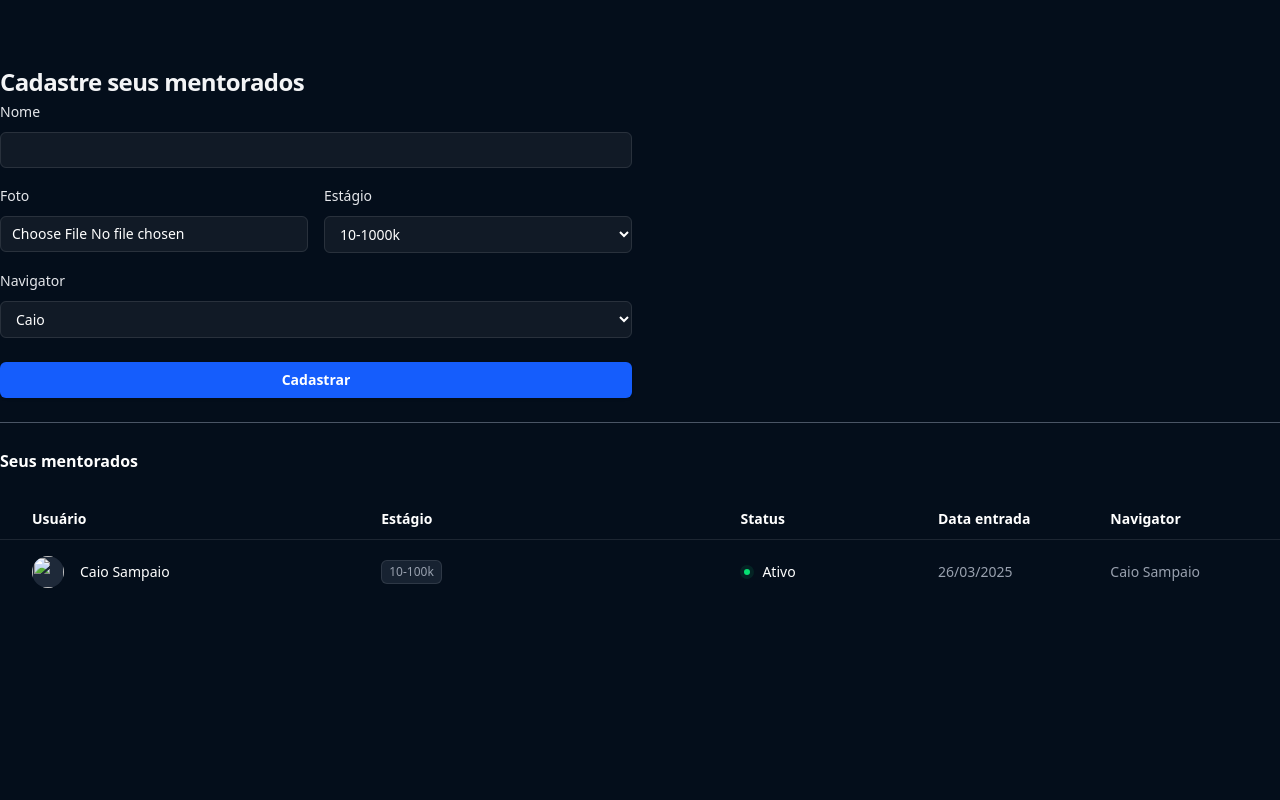
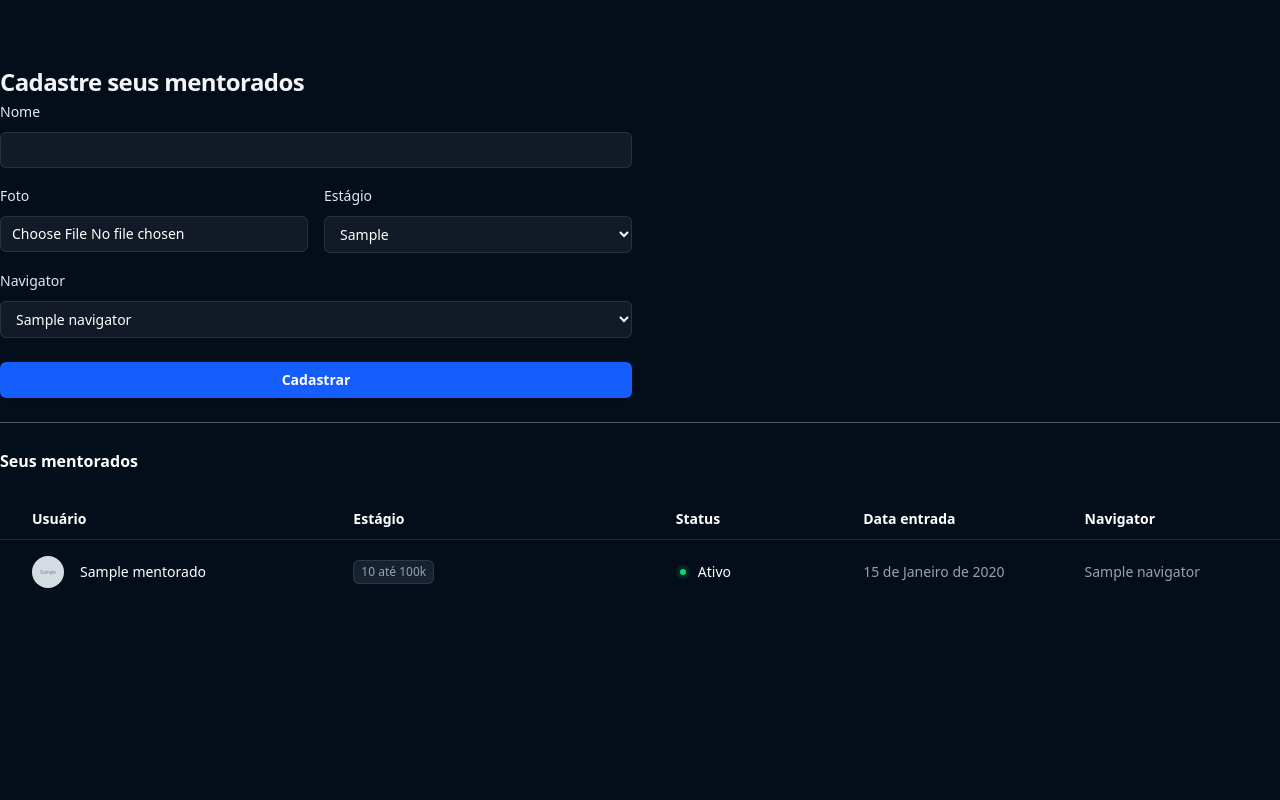
Before and after one commit to alevtelles/Monitoring, a Django app: template mentorados/templates/mentorados.html in a window 1280 px wide. Shown: the part 72-872 px from the top of the page. Run offline with Django 5.2, Linux system fonts and the light colour scheme; tables that the repository leaves empty hold one stand-in row (values such as "Sample post"); the template is opened without the code that fills it: values that come from a table or form of the project are taken from there, most other values are stand-ins (such as "Sample title", 1, 10 or a date in 2020); grey boxes marked "Sample" are stand-in pictures.

Commit message:
Fix mentee registration and implement listing

```diff
--- a/core/urls.py
+++ b/core/urls.py
@@ -1,9 +1,11 @@
 from django.contrib import admin
 from django.urls import path, include
+from django.conf import settings
+from django.conf.urls.static import static
 
 urlpatterns = [
     path('admin/', admin.site.urls),
     path('usuarios/', include('usuarios.urls')),
     path('mentorados/', include('mentorados.urls')),
 
-]
+] + static(settings.MEDIA_URL, document_root=settings.MEDIA_ROOT)
--- a/mentorados/templates/mentorados.html
+++ b/mentorados/templates/mentorados.html
@@ -38,7 +38,7 @@
     <div class="max-w-7xl mx-auto py-12">
         <div class="grid grid-cols-2 gap-4">
             <div>
-                <form action="" method="">
+                <form action="{% url 'mentorados' %}" method="POST" enctype='multipart/form-data'>{% csrf_token %}
                     <h2 class="mt-4 text-2xl/9 font-bold tracking-tight text-gray-100">Cadastre seus mentorados</h2>
                     {% if messages %}
                     {% for message in messages %}
@@ -70,11 +70,17 @@
                         </div>
                         <div>
                             <label class="block text-sm/6 font-medium text-gray-200">Estágio</label>
+
+
                             <div class="mt-2">
                                 <select name="estagio" id=""
                                     class="block w-full rounded-md bg-white/5 px-3 py-2 text-base text-white outline outline-1 -outline-offset-1 outline-white/10 placeholder:text-gray-500 focus:outline focus:outline-2 focus:-outline-offset-2 focus:outline-blue-500 sm:text-sm/6">
 
-                                    <option class="text-slate-900" value="">10-1000k</option>
+                                    {% for estagio in estagios %}
+
+                                    <option class="text-slate-900" value="{{estagio.0}}">{{estagio.1}}</option>
+
+                                    {% endfor %}
 
                                 </select>
 
@@ -88,8 +94,9 @@
                         <div class="mt-2">
                             <select name="navigator" id=""
                                 class="block w-full rounded-md bg-white/5 px-3 py-2 text-base text-white outline outline-1 -outline-offset-1 outline-white/10 placeholder:text-gray-500 focus:outline focus:outline-2 focus:-outline-offset-2 focus:outline-blue-500 sm:text-sm/6">
-
-                                <option value="">Caio</option>
+                                {% for navigator in navigators %}
+                                <option value="{{navigator.id}}">{{navigator.nome}}</option>
+                                {% endfor %}
 
                             </select>
 
@@ -132,20 +139,20 @@
                     </tr>
                 </thead>
                 <tbody class="divide-y divide-white/5">
-
+                    {% for mentorado in mentorados %}
 
                     <tr>
                         <td class="py-4 pl-4 pr-8 sm:pl-6 lg:pl-8">
                             <div class="flex items-center gap-x-4">
-                                <img src="#" alt="" class="size-8 rounded-full bg-gray-800">
-                                <div class="truncate text-sm/6 font-medium text-white">Caio Sampaio</div>
+                                <img src="{{mentorado.foto.url}}" alt="" class="size-8 rounded-full bg-gray-800">
+                                <div class="truncate text-sm/6 font-medium text-white">{{mentorado.name}}</div>
                             </div>
                         </td>
                         <td class="hidden py-4 pl-0 pr-4 sm:table-cell sm:pr-8">
                             <div class="flex gap-x-3">
                                 <div
                                     class="rounded-md bg-gray-700/40 px-2 py-1 text-xs font-medium text-gray-400 ring-1 ring-inset ring-white/10">
-                                    10-100k</div>
+                                    {{mentorado.get_estagio_display}}</div>
                             </div>
                         </td>
                         <td class="py-4 pl-0 pr-4 text-sm/6 sm:pr-8 lg:pr-20">
@@ -156,12 +163,15 @@
                                 <div class="hidden text-white sm:block">Ativo</div>
                             </div>
                         </td>
-                        <td class="hidden py-4 pl-0 pr-8 text-sm/6 text-gray-400 md:table-cell lg:pr-20">26/03/2025</td>
+                        <td class="hidden py-4 pl-0 pr-8 text-sm/6 text-gray-400 md:table-cell lg:pr-20">
+                            {{mentorado.criado_em}}</td>
                         <td class="hidden py-4 pl-0 pr-8 text-sm/6 text-gray-400 md:table-cell lg:pr-20">
 
-                            Caio Sampaio
+                            {{mentorado.navigator.nome}}
                         </td>
                     </tr>
+
+                    {% endfor %}
 
                 </tbody>
             </table>
```
Also changed, not shown: mentorados/views.py (+30 -3 lines).
